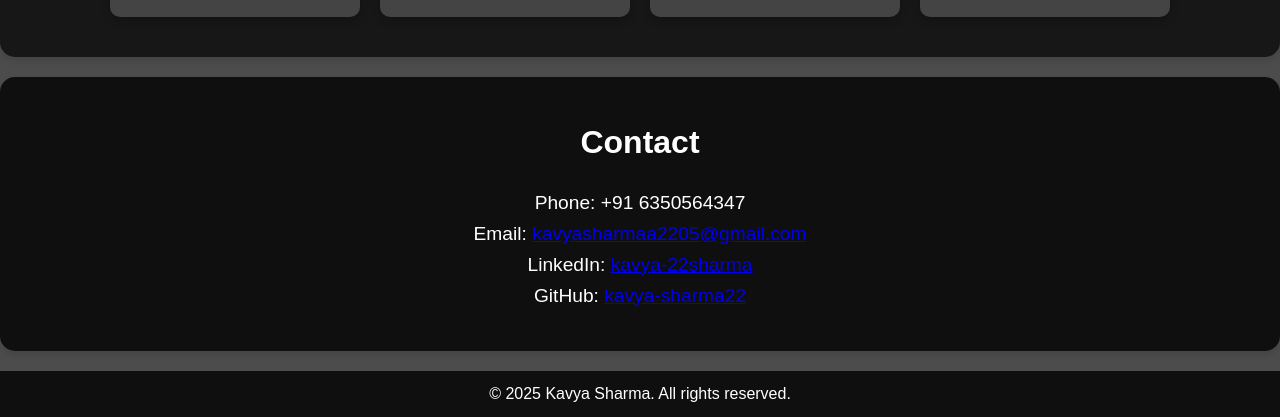
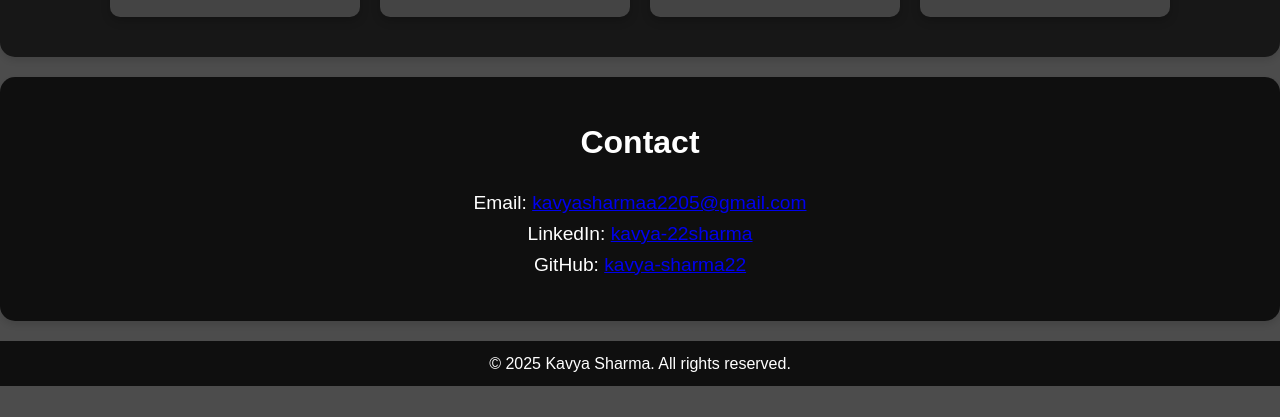
Before and after one commit to kavya-sharma22/Portfolio, a plain HTML site: page index.html in a window 1280 px wide. Shown: the part 1549-1966 px from the top of the page. After the commit the page ends 1935 px from the top, so only its background shows below. Drawn offline with Linux system fonts and the light colour scheme.

Commit message:
Update index.html

```diff
--- a/index.html
+++ b/index.html
@@ -122,7 +122,6 @@
     <section id="contact">
         <h2>Contact</h2>
         <div class="contact-details">
-            <p>Phone: +91 6350564347</p>
             <p>Email: <a  href ="https://mail.google.com/mail/u/0/#inbox?compose=new" target="_blank">kavyasharmaa2205@gmail.com</a></p>
             <p>LinkedIn: <a href="https://www.linkedin.com/in/kavya-22sharma/" target="_blank">kavya-22sharma </a></p>
             <p>GitHub: <a href="https://github.com/kavya-sharma22" target="_blank">  kavya-sharma22 </a></p>
```
